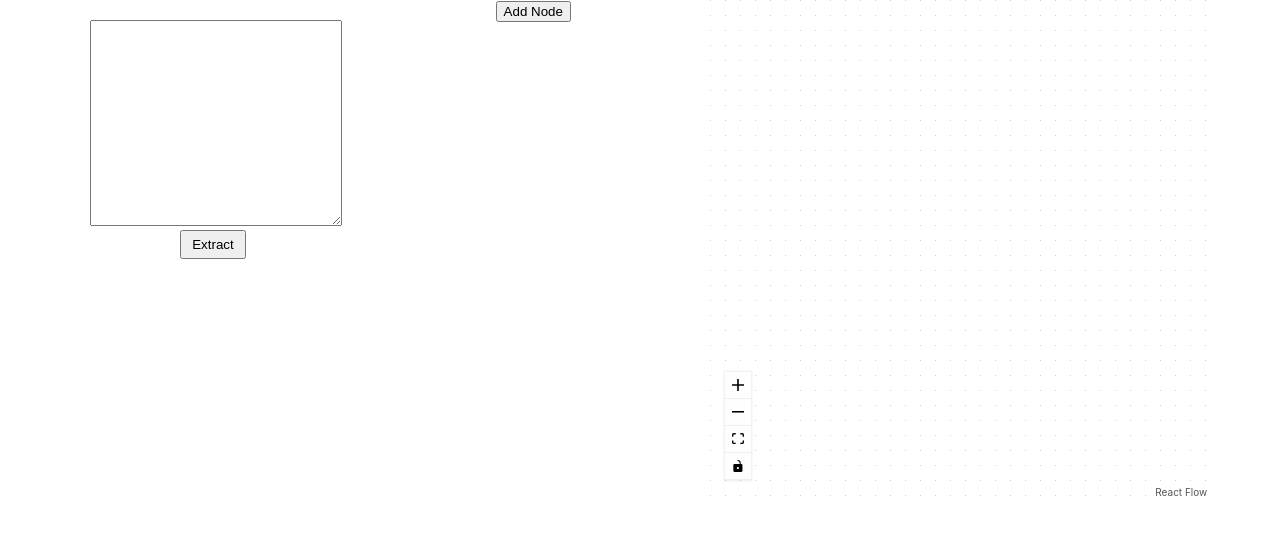
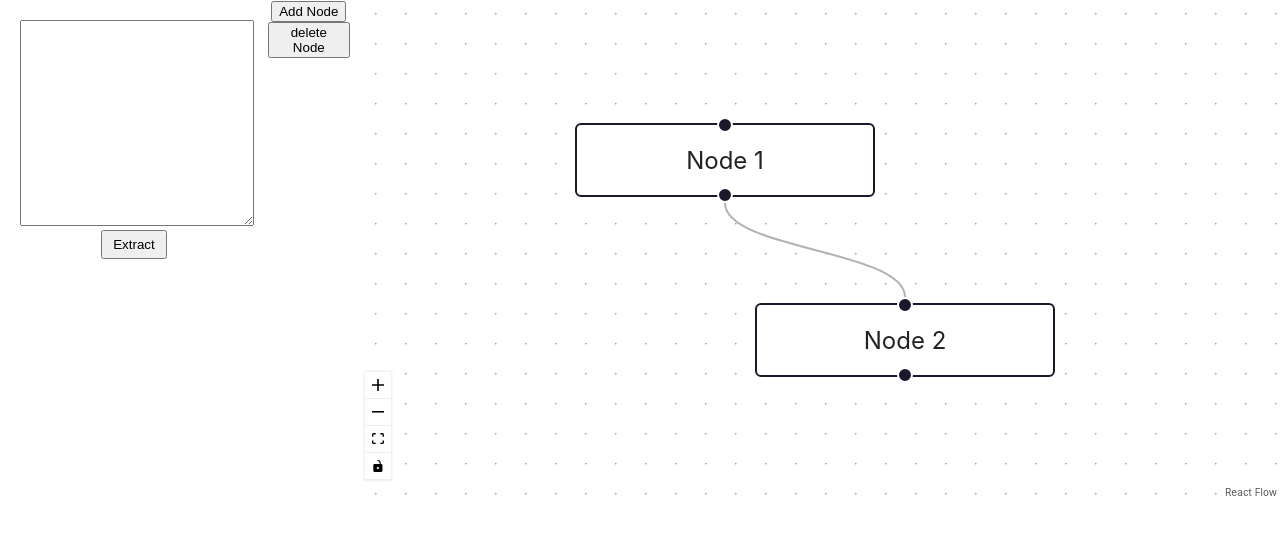
Before and after one commit to amanuelbelete95/react-flow-extraction, a React (Create React App) app: page / in a window 1280 px wide. Shown: the top 534 px of the page. Built offline with nearby package versions, Linux system fonts and the light colour scheme; the HTML template or start-up script is replaced by a standard one.

Commit message:
Implement Deleting Node

```diff
--- a/src/components/workflow/Button.tsx
+++ b/src/components/workflow/Button.tsx
@@ -1,10 +1,11 @@
 import React from 'react';
 
+type ClickHandler = React.MouseEventHandler<HTMLButtonElement>;
 function Button({
   handleClick,
   text,
 }: {
-  handleClick: React.MouseEventHandler<HTMLButtonElement>;
+  handleClick: ClickHandler;
   text: string;
 }) {
   return (
--- a/src/components/workflow/WorkFlowGraph.module.css
+++ b/src/components/workflow/WorkFlowGraph.module.css
@@ -23,7 +23,7 @@
 
 .centerPanel {
   height: 500px;
-  width: 500px;
+  width: 1000px;
 }
 
 .error {
--- a/src/components/workflow/WorkFlowGraph.tsx
+++ b/src/components/workflow/WorkFlowGraph.tsx
@@ -5,8 +5,7 @@ import ReactFlow, {
   Background,
   Controls,
   ReactFlowProvider,
-  useNodesState,
-  useEdgesState,
+  NodeMouseHandler,
 } from 'react-flow-renderer';
 
 import { Node } from 'reactflow';
@@ -19,7 +18,7 @@ const WorkFlowGraph: React.FC = function () {
   const [text, setText] = useState('');
   const [extractedMenuItems, setExtractedMenuItems] = useState<string[]>([]);
   const [error, setError] = useState<boolean>(false);
-
+  const [selectedNode, setSelectedNode] = useState<string | null>(null);
   const [elements, setElements] = useState<Node[]>([]);
 
   //
@@ -37,15 +36,31 @@ const WorkFlowGraph: React.FC = function () {
     }
   };
 
-  // add nodes;
+  const onNodeClick = (event: React.MouseEvent, node: Node) => {
+    setSelectedNode(node.id);
+  };
+
   const addNode = () => {
     const newNode = {
-      id: (Math.random() * 10000).toString(),
-      type: 'default',
+      id: (Math.random() * 50).toString(),
       data: { label: 'New Node' },
-      position: { x: 0, y: 0 },
+      position: { x: Math.random() * 200, y: Math.random() * 200 },
     };
     setElements((prevElements) => [...prevElements, newNode]);
+  };
+
+  const deleteNode = (nodeId: any) => {
+    setElements((prevElements) =>
+      prevElements.filter((el) => el.id !== nodeId)
+    );
+
+    setSelectedNode(null);
+  };
+
+  const handleNodeDelete = () => {
+    if (selectedNode) {
+      deleteNode(selectedNode);
+    }
   };
 
   return (
@@ -74,35 +89,24 @@ const WorkFlowGraph: React.FC = function () {
           </div>
         </div>
 
-        {/* <div>
+        <div style={{ display: 'flex', flexDirection: 'column' }}>
+          <Button
+            text='Add Node'
+            handleClick={addNode}
+          />
 
-        <button onClick={addNode} className={styles.button}>
-              Add Node
-          <button className={Styles.button}>Add Node</button>
-          <button className={Styles.button}>Delete Node</button>
-          <button className={Styles.button}>Duplicate Node</button>
-        </div> */}
-
-        <Button
-          text='Add Node'
-          handleClick={addNode}
-        />
-
-        {/* <Button
-          text='Delete Node'
-          handleClick={deleteNode}
-        />
-
-        <Button
-          text='Duplicate Node'
-          handleClick={duplicateNode}
-        /> */}
+          <Button
+            text='delete Node'
+            handleClick={handleNodeDelete}
+          />
+        </div>
 
         <div className={Styles.centerPanel}>
           <ReactFlow
-            nodes={elements}
+            nodes={elements && elements.length === 0 ? initialNodes : elements}
             edges={initialEdges}
-            fitView>
+            fitView
+            onNodeClick={onNodeClick}>
             <Background />
             <Controls />
           </ReactFlow>
```
